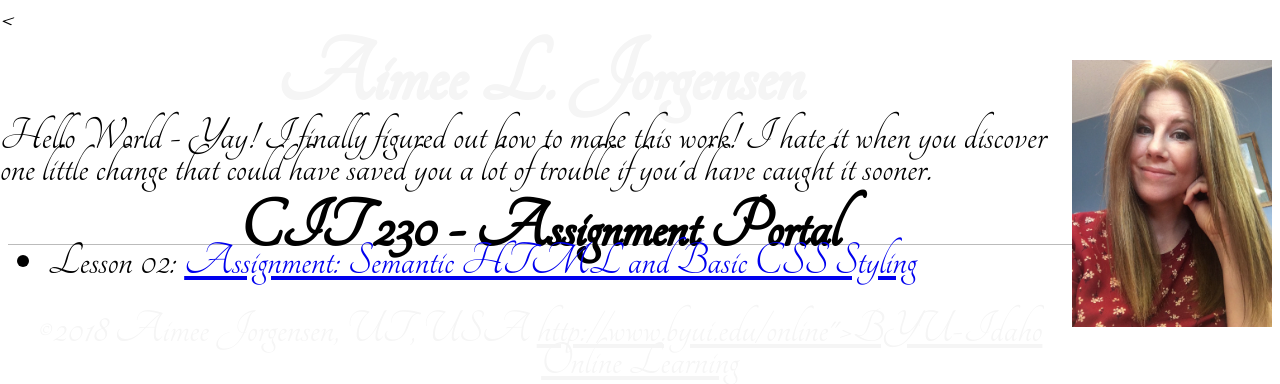
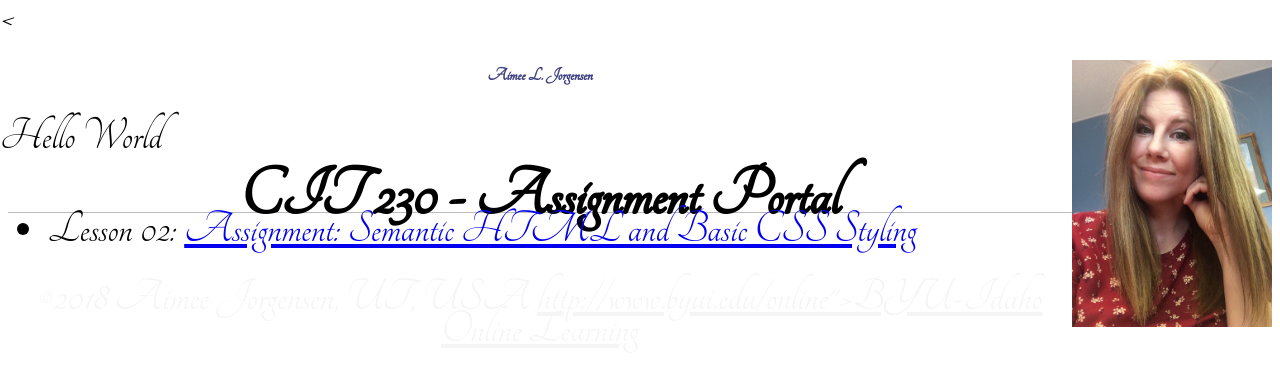
Before and after one commit to ajorgensen5/ajorgensen5.github.io, a PHP site: page / in a window 1280 px wide. Shown: the top 384 px of the page. Run offline with PHP 8.4, Linux system fonts and the light colour scheme.

Commit message:
Remove Paragraph and add color

```diff
--- a/index.html
+++ b/index.html
@@ -23,7 +23,8 @@
             <h1>Aimee L. Jorgensen</h1>
         </header>
         <nav>
-        <p>Hello World - Yay!  I finally figured out how to make this work! I hate it when you discover one little change that could have saved you a lot of trouble if you'd have caught it sooner.</p>
+        <p>Hello World
+        </p>
             <!-- future main menu -->
         </nav>
         <main>
--- a/styles/main.css
+++ b/styles/main.css
@@ -7,13 +7,14 @@
 body {
     font-size: 16px;
     line-height: 32px;
-    font-family: /* Ubuntu, sans-serif */;
+    font-family: Ubuntu, sans-serif;
     color: /* #xxxxxx */;
 }
 
 h1 {
-    font-size: /* x.xrem  (rem is a unit of measure) */;
-    color: /* #xxxxxx */;
+    font-family: Tangerine, serif;
+    font-size: 1.2rem;
+    color: #3D4080;
 }
 
 h2 {
```
